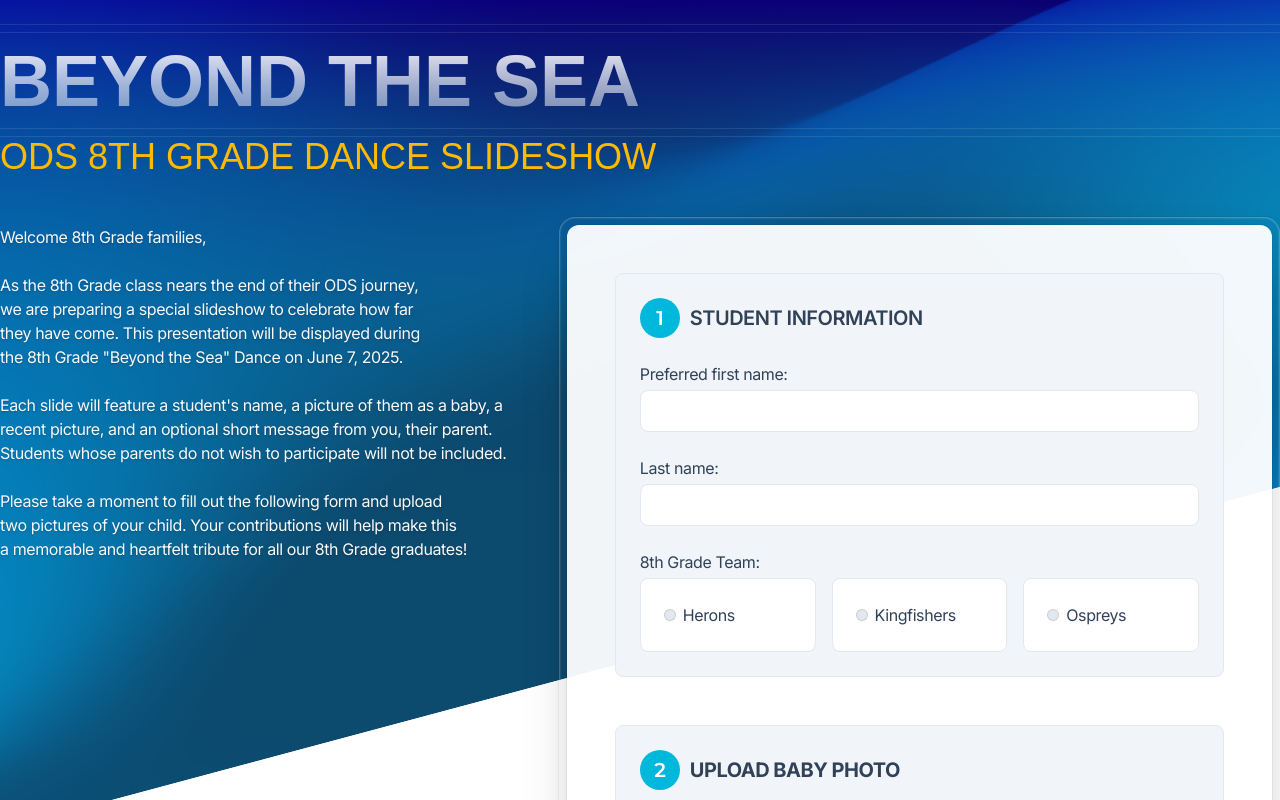
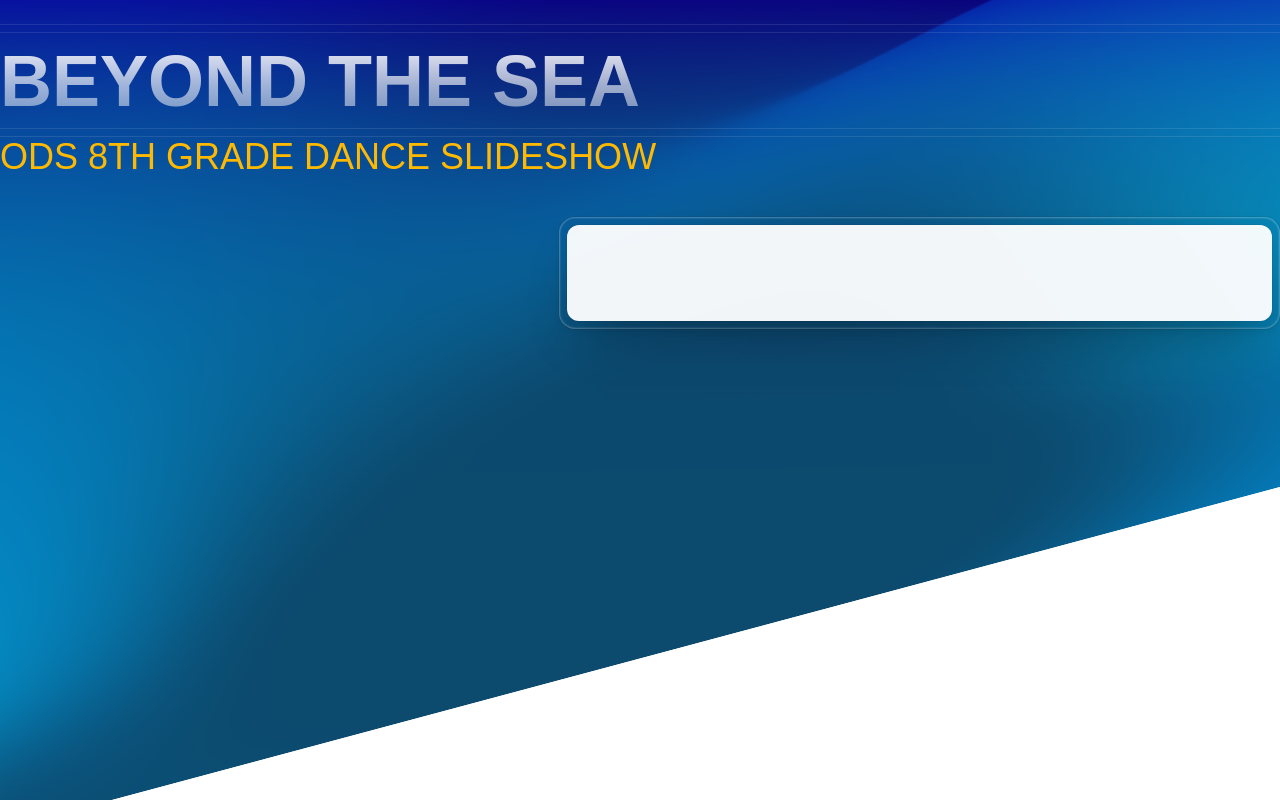
Before and after one commit to megcastle/ods8thgrade, a Next.js app: page / in a window 1280 px wide. Shown: the top 800 px of the page. Built offline with nearby package versions, Linux system fonts and the light colour scheme; a web font is replaced by a local one.

Commit message:
Update page.jsx

```diff
--- a/src/app/page.jsx
+++ b/src/app/page.jsx
@@ -32,27 +32,6 @@ export default function Home() {
                     <div className="mt-6 grid grid-cols-1 gap-6 lg:grid-cols-7">
                         <div className="col-span-1 lg:col-span-3">
                             <div className="flex flex-col space-y-6">
-                                <p className="text-base/6 text-slate-50 shadow-slate-950 text-shadow-md">
-                                    Welcome 8th Grade families,
-                                </p>
-                                <p className="text-base/6 text-slate-50 shadow-slate-950 text-shadow-md">
-                                    As the 8th Grade class nears the end of their ODS journey, we
-                                    are preparing a special slideshow to celebrate how far they have
-                                    come. This presentation will be displayed during the 8th Grade
-                                    "Beyond the Sea" Dance on June 7, 2025.
-                                </p>
-                                <p className="text-base/6 text-slate-50 shadow-slate-950 text-shadow-md">
-                                    Each slide will feature a student's name, a picture of them as a
-                                    baby, a recent picture, and an optional short message from you,
-                                    their parent. Students whose
-                                    parents do not wish to participate will not be included.
-                                </p>
-                                <p className="text-base/6 text-slate-50 shadow-slate-950 text-shadow-md">
-                                    Please take a moment to fill out the following form and upload
-                                    two pictures of your child. Your contributions will help make
-                                    this a memorable and heartfelt tribute for all our 8th Grade
-                                    graduates!
-                                </p>
 
                             </div>
                         </div>
@@ -60,7 +39,7 @@ export default function Home() {
                         <div className="-m-2 grid grid-cols-1 rounded-2xl shadow-[inset_0_0_2px_1px_#ffffff4d] ring-1 ring-black/5 w-full mx-auto ">
                             <div className="grid grid-cols-1 rounded-2xl p-2 shadow-md shadow-black/5">
                                 <div className="rounded-xl bg-white/95 p-6 lg:p-12 pb-9 shadow-2xl ring-1 ring-black/5 backdrop-opacity-10">
-                                    <Form />
+
                                 </div>
                             </div>
                         </div>
```
